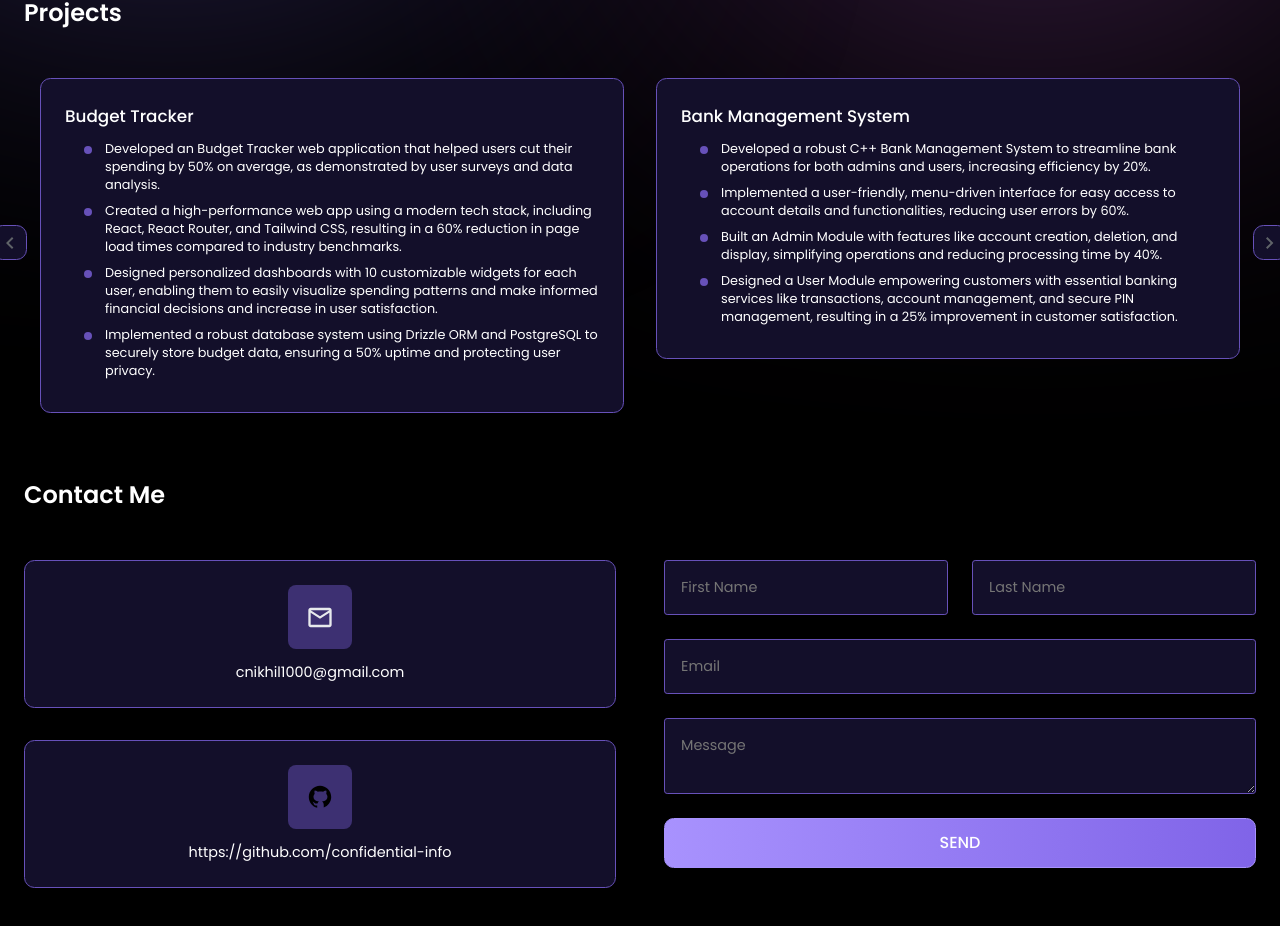
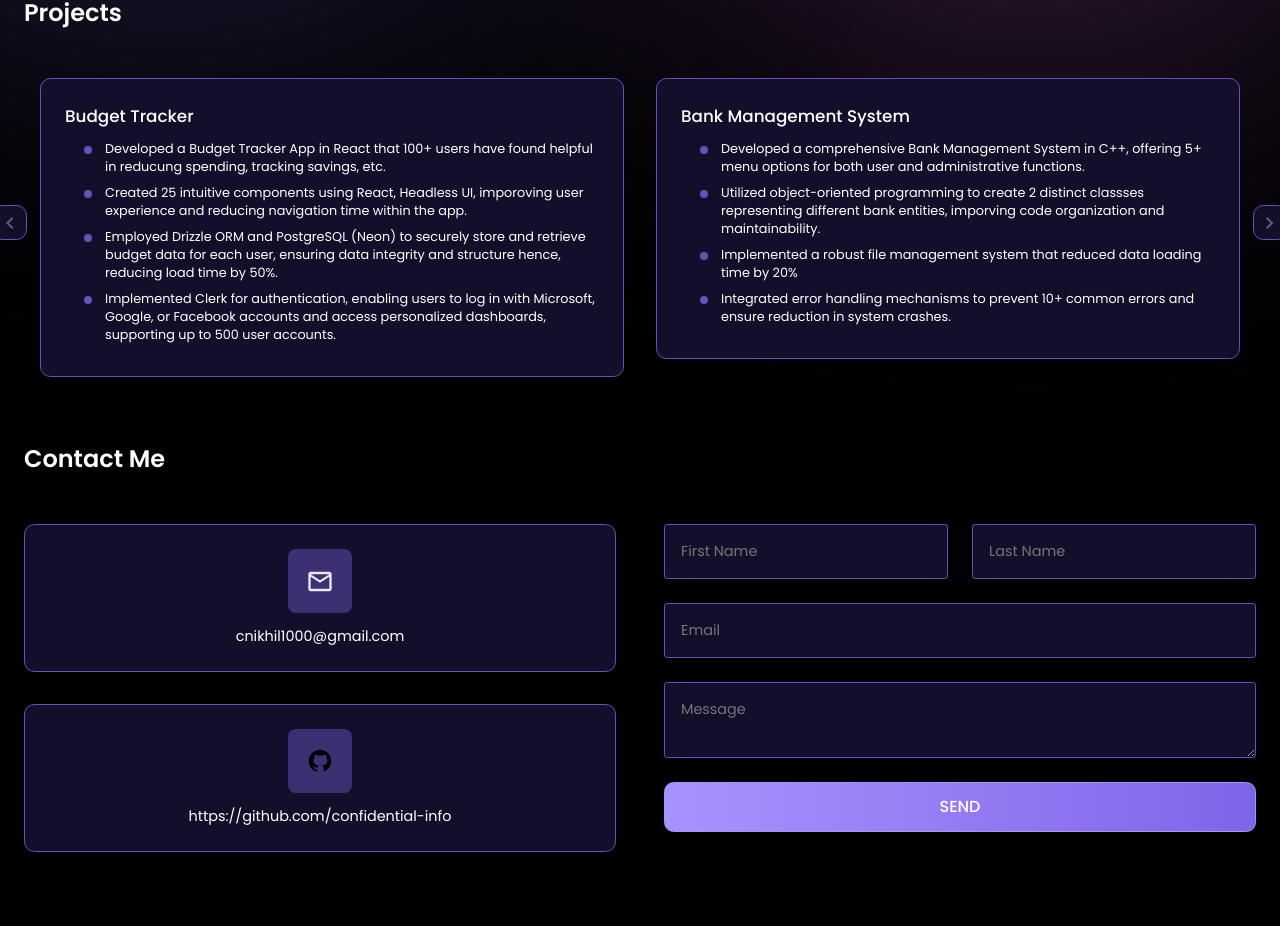
Before and after one commit to confidential-info/My_Portfolio, a React (Create React App) app: page / in a window 1280 px wide. Shown: the part 1295-2221 px from the top of the page. Built offline with nearby package versions, Linux system fonts and the light colour scheme.

Commit message:
Minor Updates in Navbar

```diff
--- a/src/components/ContactMe/ContactMe.jsx
+++ b/src/components/ContactMe/ContactMe.jsx
@@ -9,7 +9,7 @@ import ContactForm from './ContactForm/ContactForm';
 
 function ContactMe() {
   return (
-    <section className="contact-container">
+    <section className="contact-container" id="contact">
         <h5>Contact Me</h5>
         <div className="contact-content">
             <div style={{flex: 1}}>
--- a/src/components/Hero/Hero.jsx
+++ b/src/components/Hero/Hero.jsx
@@ -6,7 +6,7 @@ import "./Hero.css";
 function Hero()
 {
   return (
-    <section className="hero-container">
+    <section className="hero-container" id="home">
         <div className="hero-content">
             <h2>Nikhil Choudhary</h2>
             <p>Passionate FrontEnd Developer | Software Developer | Aspiring FullStack Developer</p>
--- a/src/components/Navbar/Navbar.jsx
+++ b/src/components/Navbar/Navbar.jsx
@@ -20,10 +20,10 @@ function Navbar()
             <div className="nav-content">
                 <p className="logo"><img src="../LOGO.png" alt="Portfolio logo" /></p>
                 <ul>
-                    <li><a className="menu-item">Home</a></li>
-                    <li><a className="menu-item">Skills</a></li>
-                    <li><a className="menu-item">Projects</a></li>
-                    <li><a className="menu-item">Contact Me</a></li>
+                    <li><a href="#home" className="menu-item">Home</a></li>
+                    <li><a href="#skills" className="menu-item">Skills</a></li>
+                    <li><a href="#project" className="menu-item">Projects</a></li>
+                    <li><a href="#contact" className="menu-item">Contact Me</a></li>
                     <button className="contact-btn" onClick={() => {}}>Hire Me</button>
                 </ul>
                 <button class="menu-btn" onClick={toggleMenu}>
--- a/src/components/Projects/Projects.jsx
+++ b/src/components/Projects/Projects.jsx
@@ -39,7 +39,7 @@ function Projects()
         sliderRef.current.slickPrev();
     };
     return (
-        <section className="project-container">
+        <section className="project-container" id="project">
             <h5>Projects</h5>
             <div className="project-content">
                 <div className="arrow-right" onClick={sliderRigth}>
--- a/src/components/Skills/Skills.jsx
+++ b/src/components/Skills/Skills.jsx
@@ -16,7 +16,7 @@ function Skills()
     setSelectedSkill(data);
   };
   return (
-    <section className="skills-container">
+    <section className="skills-container" id="skills">
         <h5>Technical Skills</h5>
         <div className="skills-content">
             <div className="skills">
--- a/src/components/utile/data.js
+++ b/src/components/utile/data.js
@@ -44,20 +44,20 @@ export const PROJECTS = [
     {
         title: "Budget Tracker",
         description: [
-            " Developed an Budget Tracker web application that helped users cut their spending by 50% on average, as demonstrated by user surveys and data analysis.",
-            "Created a high-performance web app using a modern tech stack, including React, React Router, and Tailwind CSS, resulting in a 60% reduction in page load times compared to industry benchmarks.",
-            "Designed personalized dashboards with 10 customizable widgets for each user, enabling them to easily visualize spending patterns and make informed financial decisions and increase in user satisfaction.",
-            "Implemented a robust database system using Drizzle ORM and PostgreSQL to securely store budget data, ensuring a 50% uptime and protecting user privacy."
+            "Developed a Budget Tracker App  in React that 100+ users have found helpful in reducung spending, tracking savings, etc.",
+            "Created 25 intuitive components using React, Headless UI, imporoving user experience and reducing navigation time within the app.",
+            "Employed Drizzle ORM and PostgreSQL (Neon) to securely store and retrieve budget data for each user, ensuring data integrity and structure hence, reducing load time by 50%.",
+            "Implemented Clerk for authentication, enabling users to log in with Microsoft, Google, or Facebook accounts and access personalized dashboards, supporting up to 500 user accounts. "
         ],
         link: "https://github.com/confidential-info/Budget-Tracker.git",
     },
     {
         title: "Bank Management System",
         description: [
-            "Developed a robust C++ Bank Management System to streamline bank operations for both admins and users, increasing efficiency by 20%.",
-            "Implemented a user-friendly, menu-driven interface for easy access to account details and functionalities, reducing user errors by 60%. ",
-            "Built an Admin Module with features like account creation, deletion, and display, simplifying operations and reducing processing time by 40%. ",
-            "Designed a User Module empowering customers with essential banking services like transactions, account management, and secure PIN management, resulting in a 25% improvement in customer satisfaction."
+            "Developed a comprehensive Bank Management System in C++, offering 5+ menu options for both user and administrative functions.",
+            "Utilized object-oriented programming to create 2 distinct classses representing different bank entities, imporving code organization and maintainability.",
+            "Implemented a robust file management system that reduced data loading time by 20%",
+            "Integrated error handling mechanisms to prevent 10+ common errors and ensure reduction in system crashes."
         ],
         link: "https://github.com/confidential-info/Bank-Management-System.git",
     },
--- a/src/index.css
+++ b/src/index.css
@@ -7,6 +7,11 @@
   box-sizing: border-box;
 }
 
+html
+{
+  scroll-behavior: smooth;
+}
+
 body
 {
   color: white;
```
